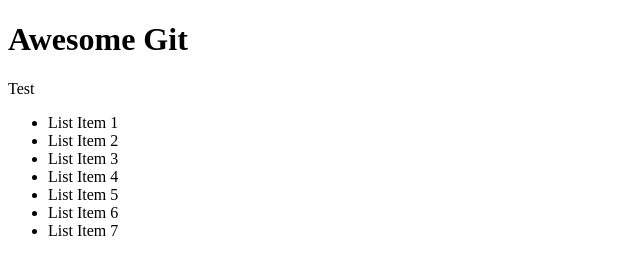
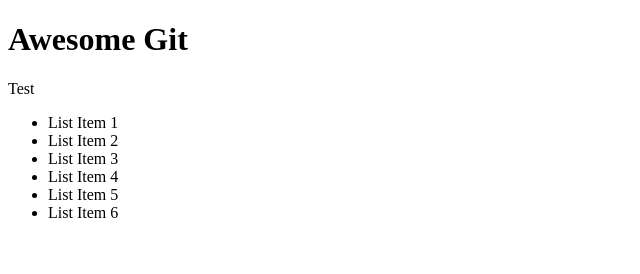
Before and after one commit to LouiseAnne26/Git, a plain HTML site: page index.html in a window 1280 px wide. Shown: the full height of the page, 0-640 px from the left. Drawn offline with Linux system fonts and the light colour scheme.

Commit message:
Removed list item

```diff
--- a/index.html
+++ b/index.html
@@ -17,7 +17,6 @@
     <li>List Item 4</li>
     <li>List Item 5</li>
     <li>List Item 6</li>
-    <li>List Item 7</li>
   </ul>
 </body>
 </html>
```
